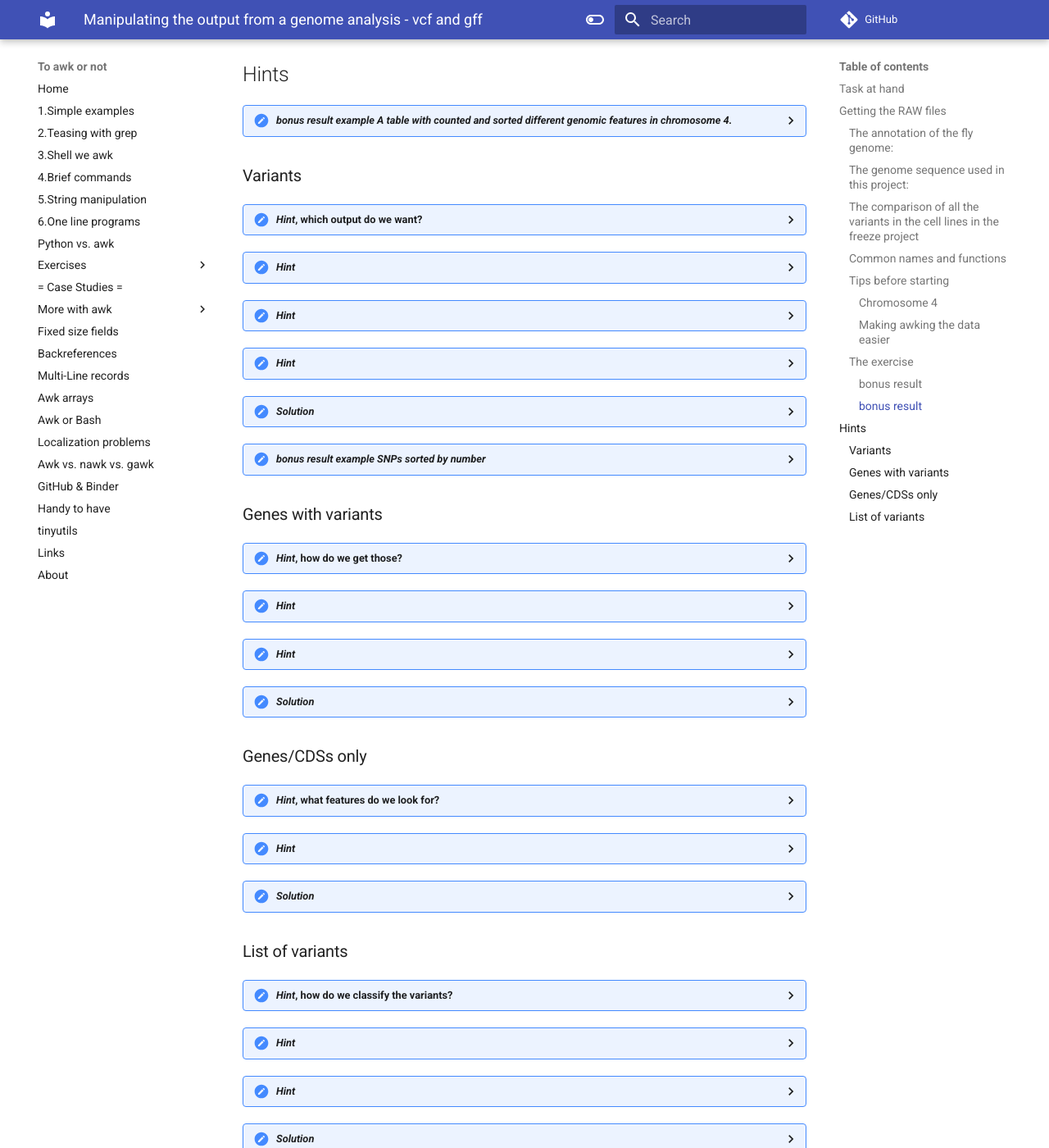
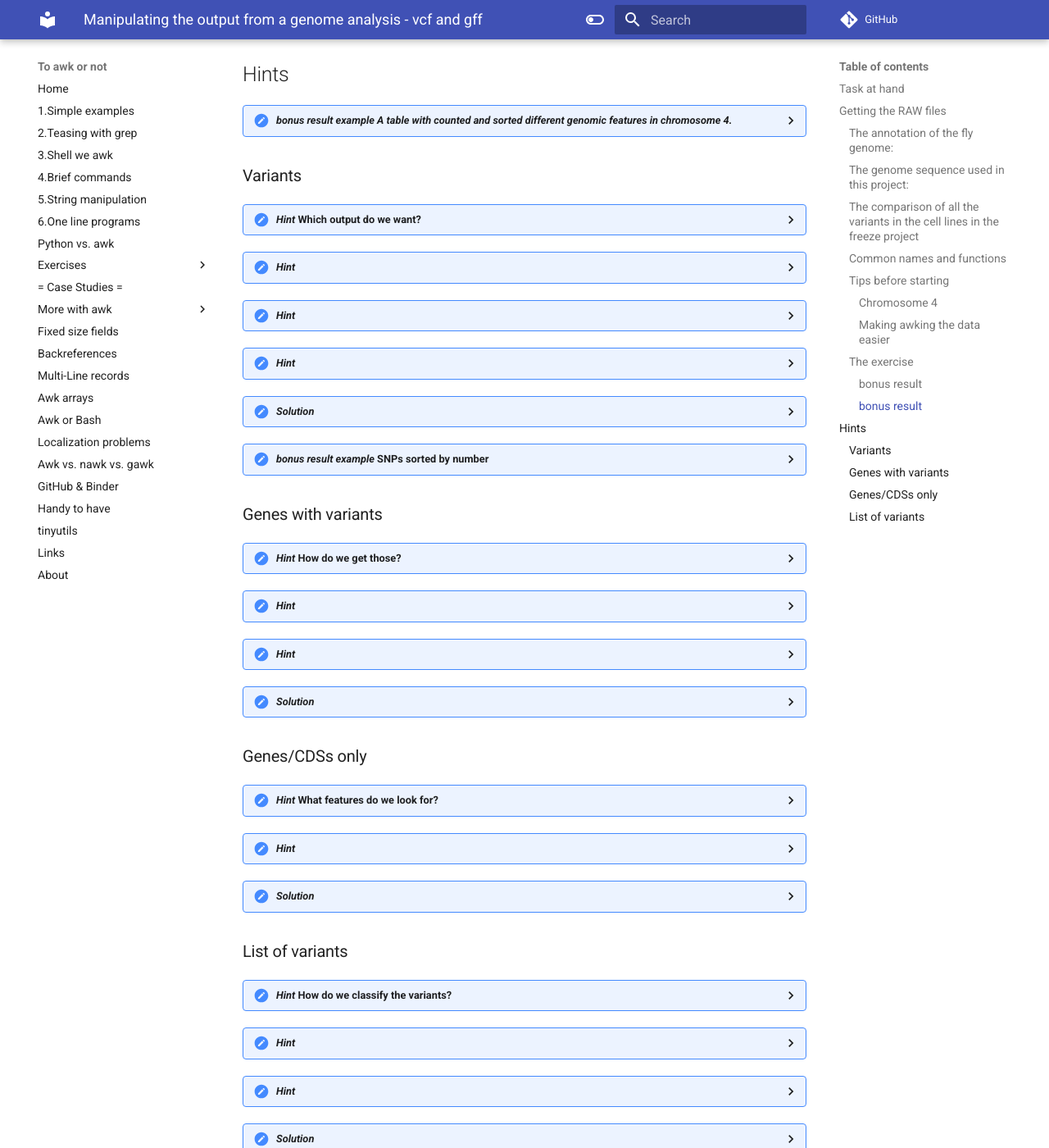
Before and after one commit to pmitev/to-awk-or-not, an MkDocs documentation site: the page built from docs/Case_studies/manipulating_vcf.md, in a window 1280 px wide and 1400 px high, scrolled down 2214 px. Shown: the whole window at 82% size. Built offline with MkDocs 1.6.1 and Material for MkDocs 9.7.7, drawn with Linux system fonts in a browser that asks for light colours; comment, search, counter and statistics services are not loaded.

````diff
--- a/docs/Case_studies/manipulating_vcf.md
+++ b/docs/Case_studies/manipulating_vcf.md
@@ -92,7 +92,7 @@ SNPs sorted by number. Just like the coins on day one.
 
 ### Variants
 
-??? "_Hint_, which output do we want?"
+??? "_Hint_ **Which output do we want?**"
     Get distribution of variants and list them in two separate files. For a bonus plot of the lengths of the INDELS, get the length of all INDELS into a third file
 
 ??? "_Hint_"
@@ -137,7 +137,7 @@ SNPs sorted by number. Just like the coins on day one.
     ??? "_Solution_ proposed by Loïs Rancilhac - 2022.08.30"
         `awk '/_SNP/ {SNP++; print $0 > "chr4_SNPs.vcf"} /_DEL/ {DEL++; print $0 > "chr4_DEL.vcf"; LENGTH=length($4)-length($5); print LENGTH > "Deletions_lengths.txt"} /_INS/ {INS++; print $0 > "chr4_INS.vcf"; LENGTH=length($5)-length($4); print LENGTH > "Insertions_lengths.txt"} END{print "SNPs: "SNP"\nInsertions: "INS"\nDeletions: "DEL}' chr4.vcf`
 
-??? "_bonus result example_ *SNPs sorted by number*"
+??? "_bonus result example_ **SNPs sorted by number**"
     ```
     1182 C->T
     1133 G->A
@@ -155,7 +155,7 @@ SNPs sorted by number. Just like the coins on day one.
 
 ### Genes with variants
 
-??? "_Hint_, how do we get those?"
+??? "_Hint_ **How do we get those?**"
     Compare back and separate the annotation into features that do and don’t have variants. For a bonus, also record the number of variants in each feature
 
 ??? "_Hint_"
@@ -197,7 +197,7 @@ SNPs sorted by number. Just like the coins on day one.
 
 ### Genes/CDSs only
 
-??? "_Hint_, what features do we look for?"
+??? "_Hint_ **What features do we look for?**"
     Filter for genes and CDSs before doing the analysis.
 
 ??? "_Hint_"
@@ -209,7 +209,7 @@ SNPs sorted by number. Just like the coins on day one.
 
 ### List of variants
 
-??? "_Hint_, how do we classify the variants?"
+??? "_Hint_ **How do we classify the variants?**"
     Repeat step 3 for the SNPs/INDELs themselves, to see which are actually located inside genes
 
 ??? "_Hint_"
@@ -254,7 +254,7 @@ SNPs sorted by number. Just like the coins on day one.
 ??? "_Hint, where is that?"
     column nine, not awk!
 
-??? "__Solution__"
+??? "_Solution_"
     `awk 'FNR==1{++fileidx} fileidx==1{split($9,a,";|:");ingene[$1,$4,$5]=a[2]} fileidx==2{FS="\t";name[$3]=$5} fileidx==3{state="Not in gene";for (trip in ingene) {split(trip, t, SUBSEP); if ($1==t[1] && $2>=t[2] && $2<=t[3]) {state=(t[1] "\t" t[2] "\t" t[3] "\t" name[ingene[t[1],t[2],t[3]]])}} print $0, "\t", state }' Drosophila_melanogaster.chr4_genesCDSs.gff3 fbgn_fbtr_fbpp_expanded_fb_2020_06.tsv indels_Drosophila_chr4 > SNPsInNamedGenes_Drosophila_ch4`
     <br>
     or
````
